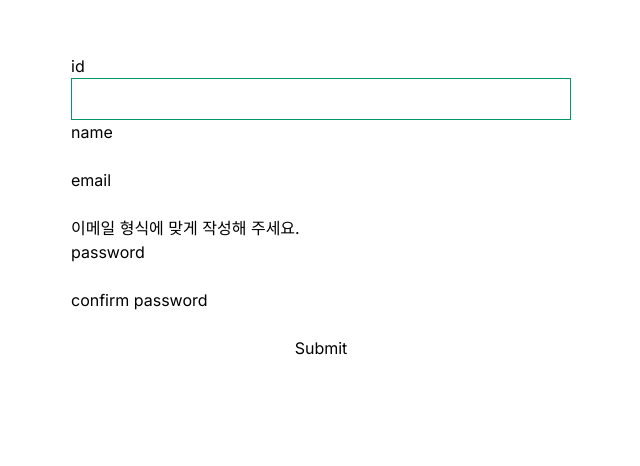
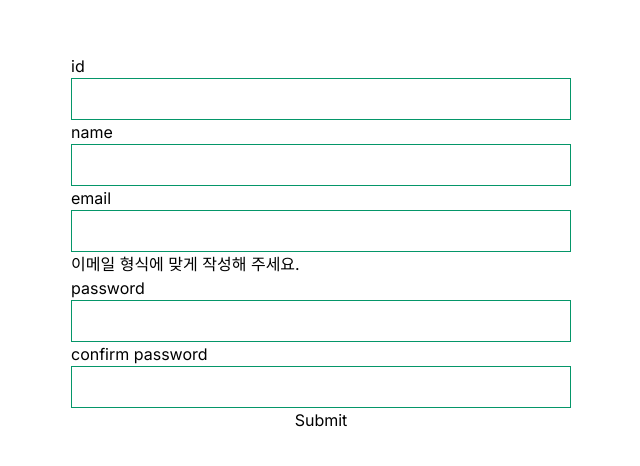
Before and after one commit to q45402sk/codeit2-test, a Next.js app: page /sign-up in a window 1280 px wide. Shown: the part 246-712 px from the top of the page, without its empty margins (319-959 px from the left). Built offline with nearby package versions, Linux system fonts and the light colour scheme.

Commit message:
style - 제거한 inline 스타일 tailwind 코드로 추가

```diff
--- a/components/auth/SignupForm.tsx
+++ b/components/auth/SignupForm.tsx
@@ -156,6 +156,7 @@ export default function SignUpForm() {
           type="text"
           value={signUpInfo.name}
           onChange={(e) => handleChange(e, "name")}
+          className="border border-emerald-600 p-2"
         />
         {errorMessage.name && errorMessage.name}
         <label htmlFor="email">email</label>
@@ -164,6 +165,7 @@ export default function SignUpForm() {
           type="email"
           value={signUpInfo.email}
           onChange={(e) => handleChange(e, "email")}
+          className="border border-emerald-600 p-2"
         />
         {errorMessage.email && errorMessage.email}
         <label htmlFor="password">password</label>
@@ -172,6 +174,7 @@ export default function SignUpForm() {
           type="password"
           value={signUpInfo.password}
           onChange={(e) => handleChange(e, "password")}
+          className="border border-emerald-600 p-2"
         />
         {errorMessage.password && errorMessage.password}
         <label htmlFor="confirmPassword">confirm password</label>
@@ -180,9 +183,10 @@ export default function SignUpForm() {
           type="password"
           value={signUpInfo.passwordConfirm}
           onChange={(e) => handleChange(e, "passwordConfirm")}
+          className="border border-emerald-600 p-2"
         />
         {errorMessage.passwordConfirm && errorMessage.passwordConfirm}
-        <button type={'submit'} disabled={true}>Submit</button>
+        <button type={'submit'}>Submit</button>
       </form>
     </div>
   );
```
